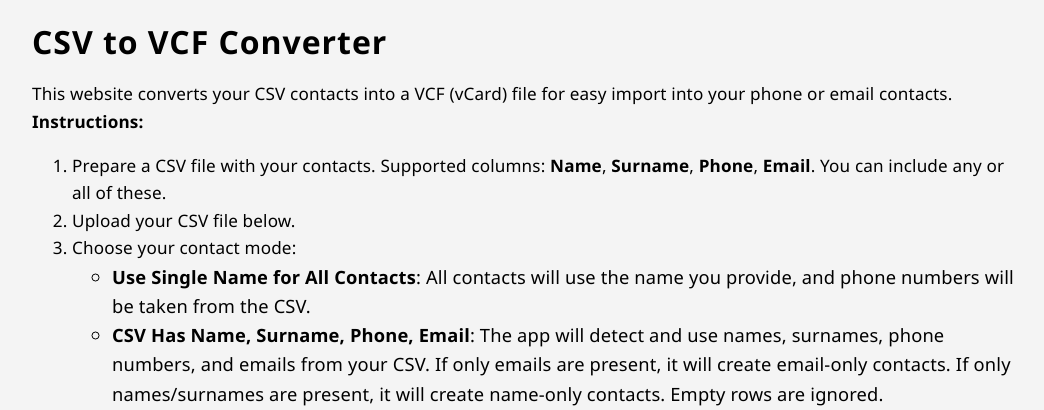
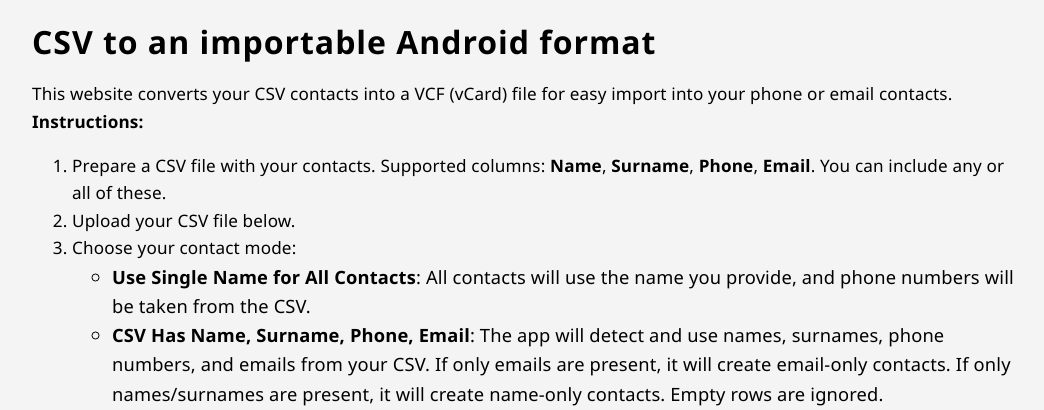
Before and after one commit to Morest1124/Convertor-app, a Flask app: page / in a window 1280 px wide. Shown: the top 410 px of the page, without its empty margins (112-1156 px from the left). Run offline with Flask 3, Linux system fonts and the light colour scheme.

Commit message:
remnaming h1

```diff
--- a/templates/index.html
+++ b/templates/index.html
@@ -8,7 +8,7 @@
 </head>
 <body>
     <div class="container">
-        <h1>CSV to VCF Converter</h1>
+        <h1>CSV to an importable Android format</h1>
         <p>
             This website converts your CSV contacts into a VCF (vCard) file for easy import into your phone or email contacts.<br>
             <strong>Instructions:</strong>
```
